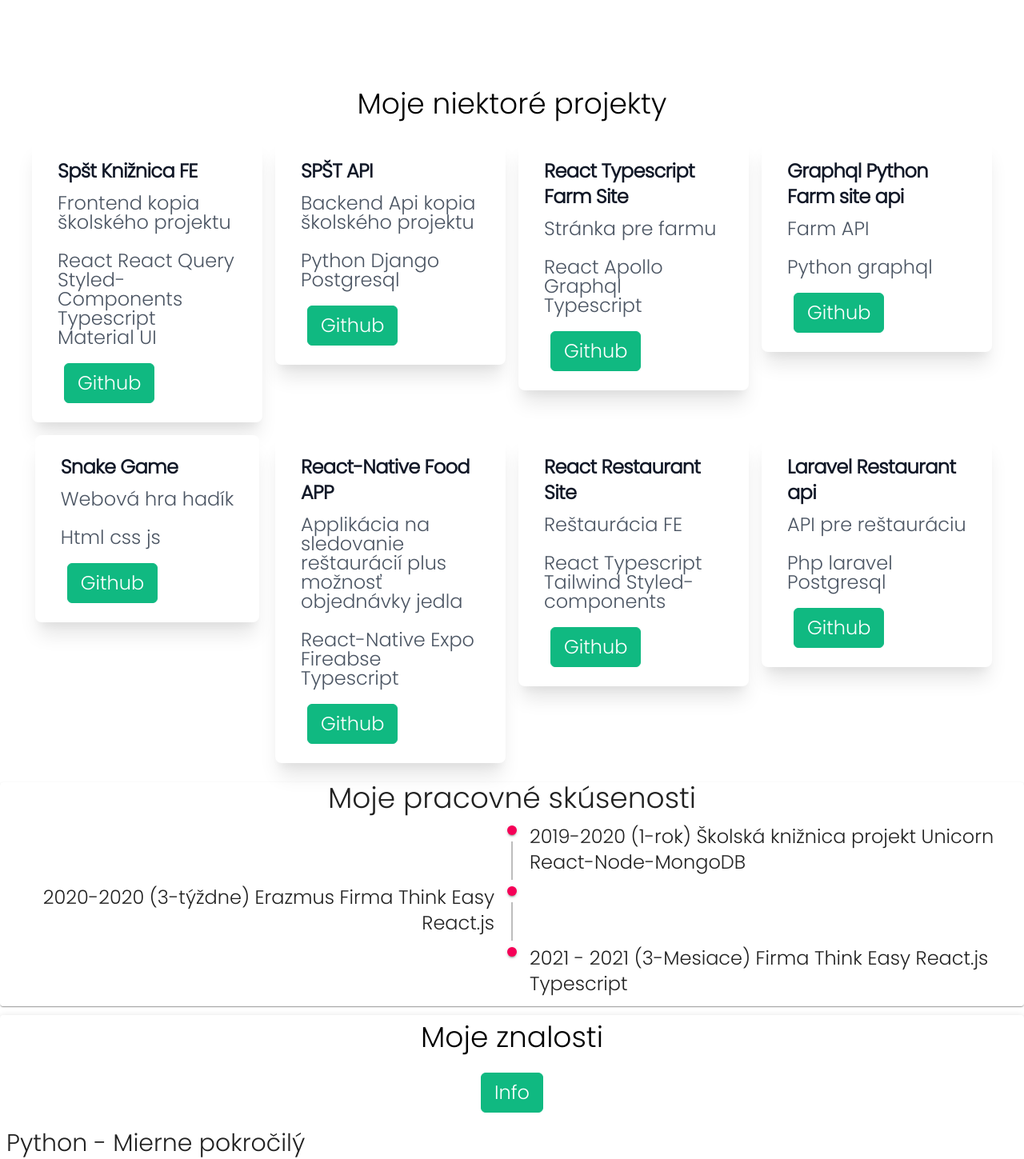
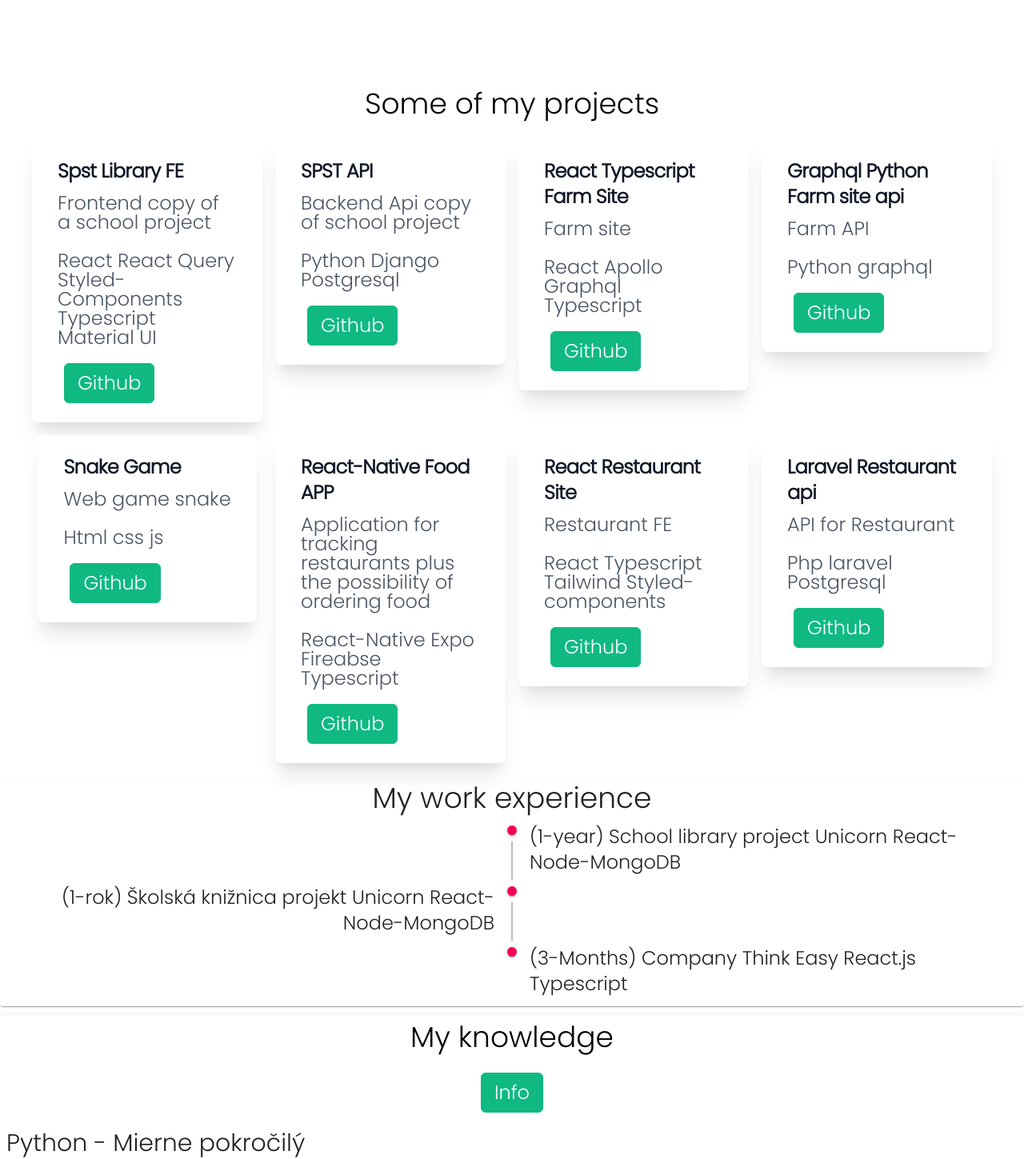
Before and after one commit to peterdinis/Portfolio-Dinis, a React (Create React App) app: page / in a window 1280 px wide. Shown: the part 2042-3491 px from the top of the page at 80% size. Built offline with nearby package versions, Linux system fonts and the light colour scheme.

Commit message:
Finish translation

```diff
--- a/src/components/contact/ContactInfo.jsx
+++ b/src/components/contact/ContactInfo.jsx
@@ -2,15 +2,17 @@ import { Paper } from "@material-ui/core";
 import Links from "./Links";
 import { Mailto } from "./Mailto";
 import "./Links.css";
+import {useTranslation} from "react-i18next";
+
 function ContactInfo() {
-
+  const {t} = useTranslation ();
   return (
     <div className="mt-1">
       <div>
         <Paper elevation={3}>
           <h1 className="infoHead">Email</h1>
           <p className="infoEmail">
-            Ak ťa moja tvorba zaujala tak mi napíš na:{" "}
+            {t("description.emailInfo")}:{" "}
             <Mailto href="mailto:pdinis1@gmail.com">
               pdinis1@gmail.com
             </Mailto>
--- a/src/components/projects/Knowledge.jsx
+++ b/src/components/projects/Knowledge.jsx
@@ -6,6 +6,7 @@ import Modal from "@material-ui/core/Modal";
 import Backdrop from "@material-ui/core/Backdrop";
 import Fade from "@material-ui/core/Fade";
 import "./Knowledge.css";
+import {useTranslation} from "react-i18next";
 
 const style = {
   position: "absolute",
@@ -32,11 +33,12 @@ export default function Knowledge() {
     setOpen(false);
   };
 
+  const {t} = useTranslation ();
   return (
     <div className="pb-2">
       <div className={classes.root}>
         <Paper className="mt-2 pt-2" elevation={3}>
-          <h1 className="text-center text-4xl text-black">Moje znalosti</h1>
+          <h1 className="text-center text-4xl text-black">{t("description.knowledge")}</h1>
           <div className="buttonWrapper">
             <button
               className="border border-green-500 bg-green-500 text-2xl text-white rounded-md px-4 py-2 m-2 transition duration-500 ease select-none hover:bg-green-600 focus:outline-none focus:shadow-outline"
--- a/src/components/projects/MyProjects.jsx
+++ b/src/components/projects/MyProjects.jsx
@@ -1,21 +1,24 @@
 import Project from "./Project";
+import {useTranslation} from "react-i18next";
 
 const MyProjects = () => {
+  const {t} = useTranslation ();
+
   return (
     <div className="mt-1">
-      <h1 className="text-center mt-4 text-4xl">Moje niektoré projekty</h1>
+      <h1 className="text-center mt-4 text-4xl">{t("description.myProjects")}</h1>
       <div className="mt-6 px-10 grid grid-cols-4 gap-4">
         <Project
-          name="Spšt Knižnica FE"
-          description="Frontend kopia školského projektu"
+          name={t("description.projectOne")}
+          description={t("description.projectOneD")}
           subName="React React Query Styled-Components Typescript Material UI"
           link="https://github.com/peterdinis/React-SPST-Kniznica"
           firstLinkName="Github"
         />
 
         <Project
-          name="SPŠT API"
-          description="Backend Api kopia školského projektu"
+          name={t("description.projectTwo")}
+          description={t("description.projectTwoD")}
           subName="Python Django Postgresql"
           link="https://github.com/peterdinis/SPST-Book-API"
           firstLinkName="Github"
@@ -23,7 +26,7 @@ const MyProjects = () => {
 
         <Project
           name="React Typescript Farm Site"
-          description="Stránka pre farmu"
+          description={t("description.projectThreeD")}
           subName="React Apollo Graphql Typescript"
           link="https://github.com/peterdinis/React-ProductsFarm"
           firstLinkName="Github"
@@ -39,7 +42,7 @@ const MyProjects = () => {
 
         <Project
           name="Snake Game"
-          description="Webová hra hadík"
+          description={t("description.projectFourD")}
           subName="Html css js"
           link="https://github.com/peterdinis/Javascript-Snake-Game"
           firstLinkName="Github"
@@ -47,7 +50,7 @@ const MyProjects = () => {
 
         <Project
           name="React-Native Food APP"
-          description="Applikácia na sledovanie reštaurácií plus možnosť objednávky jedla"
+          description={t("description.projectFiveD")}
           subName="React-Native Expo Fireabse Typescript"
           link="https://github.com/peterdinis/React-Native-Grocery-App"
           firstLinkName="Github"
@@ -55,7 +58,7 @@ const MyProjects = () => {
 
         <Project
           name="React Restaurant Site"
-          description="Reštaurácia FE"
+          description={t("description.projectSixD")}
           subName="React Typescript Tailwind Styled-components"
           link="https://github.com/peterdinis/RN-FoodApp"
           firstLinkName="Github"
@@ -63,7 +66,7 @@ const MyProjects = () => {
 
         <Project
           name="Laravel Restaurant api"
-          description="API pre reštauráciu"
+          description={t("description.projectSevenD")}
           subName="Php laravel Postgresql"
           link="https://github.com/peterdinis/Laravel-Restaurant-API"
           firstLinkName="Github"
--- a/src/components/projects/TimeLine.jsx
+++ b/src/components/projects/TimeLine.jsx
@@ -6,13 +6,15 @@ import TimelineContent from "@material-ui/lab/TimelineContent";
 import TimelineDot from "@material-ui/lab/TimelineDot";
 import { Paper } from "@material-ui/core";
 import { useStyles } from "./styles";
+import {useTranslation} from "react-i18next";
 
 export default function TimeLine() {
+  const {t} = useTranslation ();
   const classes = useStyles();
   return (
     <div className="pt-2">
       <Paper>
-        <h1 className="text-center text-4xl mt-4">Moje pracovné skúsenosti</h1>
+        <h1 className="text-center text-4xl mt-4">{t("description.work")}</h1>
         <Timeline className={classes.timeline} align="alternate">
           <TimelineItem>
             <TimelineSeparator>
@@ -20,7 +22,7 @@ export default function TimeLine() {
               <TimelineConnector />
             </TimelineSeparator>
             <TimelineContent className="text-2xl">
-              2019-2020 (1-rok) Školská knižnica projekt Unicorn React-Node-MongoDB
+            {t("description.workOne")}
             </TimelineContent>
           </TimelineItem>
           <TimelineItem>
@@ -29,7 +31,7 @@ export default function TimeLine() {
               <TimelineConnector />
             </TimelineSeparator>
             <TimelineContent className="text-2xl">
-              2020-2020 (3-týždne) Erazmus Firma Think Easy React.js
+            {t("description.workTwo")}
             </TimelineContent>
           </TimelineItem>
           <TimelineItem>
@@ -37,7 +39,7 @@ export default function TimeLine() {
               <TimelineDot color="secondary" />
             </TimelineSeparator>
             <TimelineContent className="text-2xl">
-              2021 - 2021 (3-Mesiace) Firma Think Easy React.js Typescript
+            {t("description.workThree")}
             </TimelineContent>
           </TimelineItem>
         </Timeline>
```
